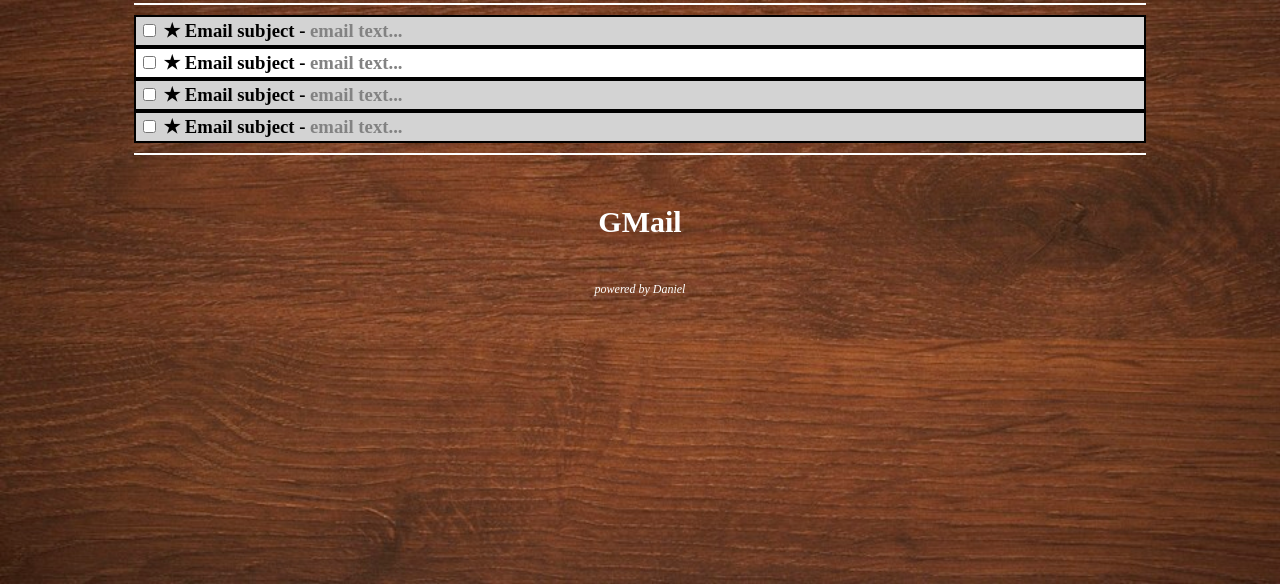
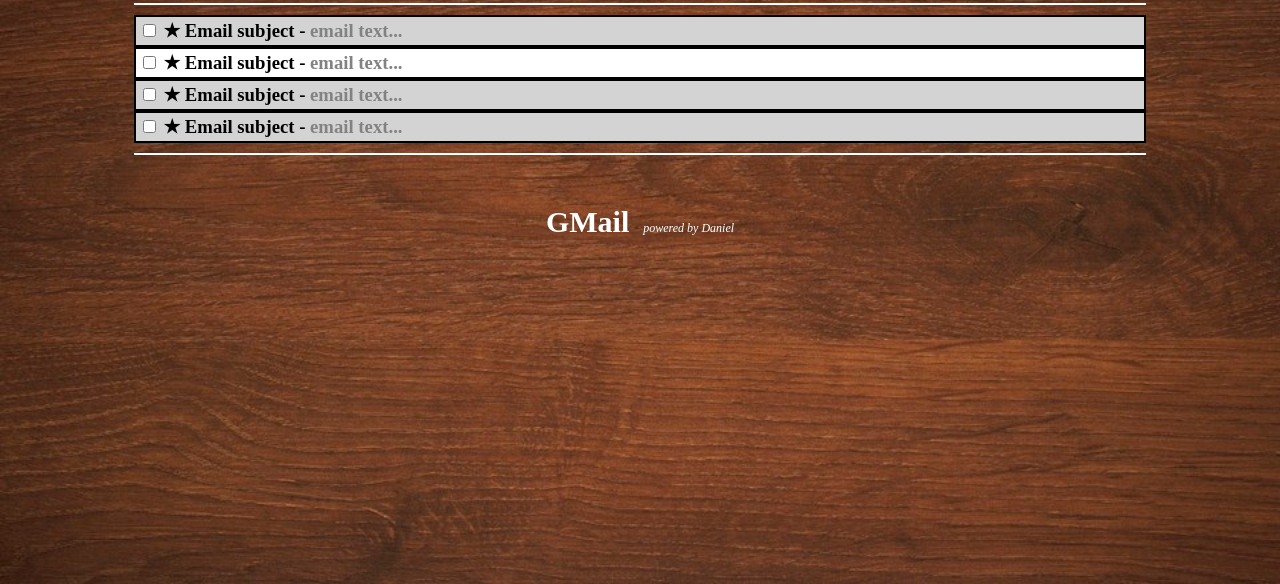
Before and after one commit to danielpellegrini/htmlcss-gmail, a plain HTML site: page index.html in a window 1280 px wide. Shown: the part 216-800 px from the top of the page. Drawn offline with Linux system fonts and the light colour scheme.

Commit message:
h4 on footer changed in inline-block - added padding

```diff
--- a/css/style.css
+++ b/css/style.css
@@ -14,6 +14,10 @@
 
 h2{
   margin: 20px 20px 20px 0;
+}
+
+h4 {
+  display: inline-block;
 }
 
 main {
@@ -91,6 +95,7 @@
 .powered {
   font-style: italic;
   font-size: 12px;
+  padding-left: 10px;
 }
 
 .white {
```
